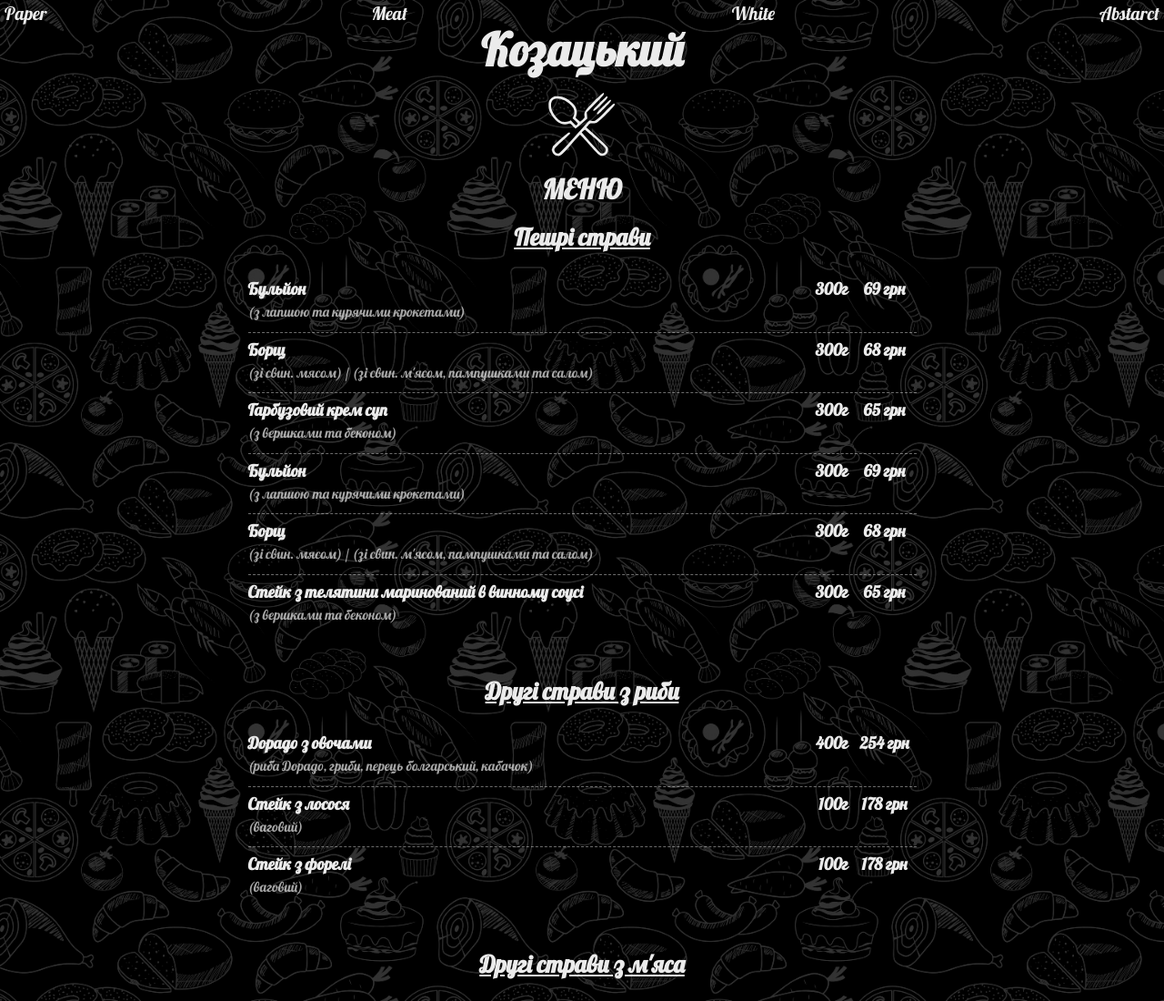
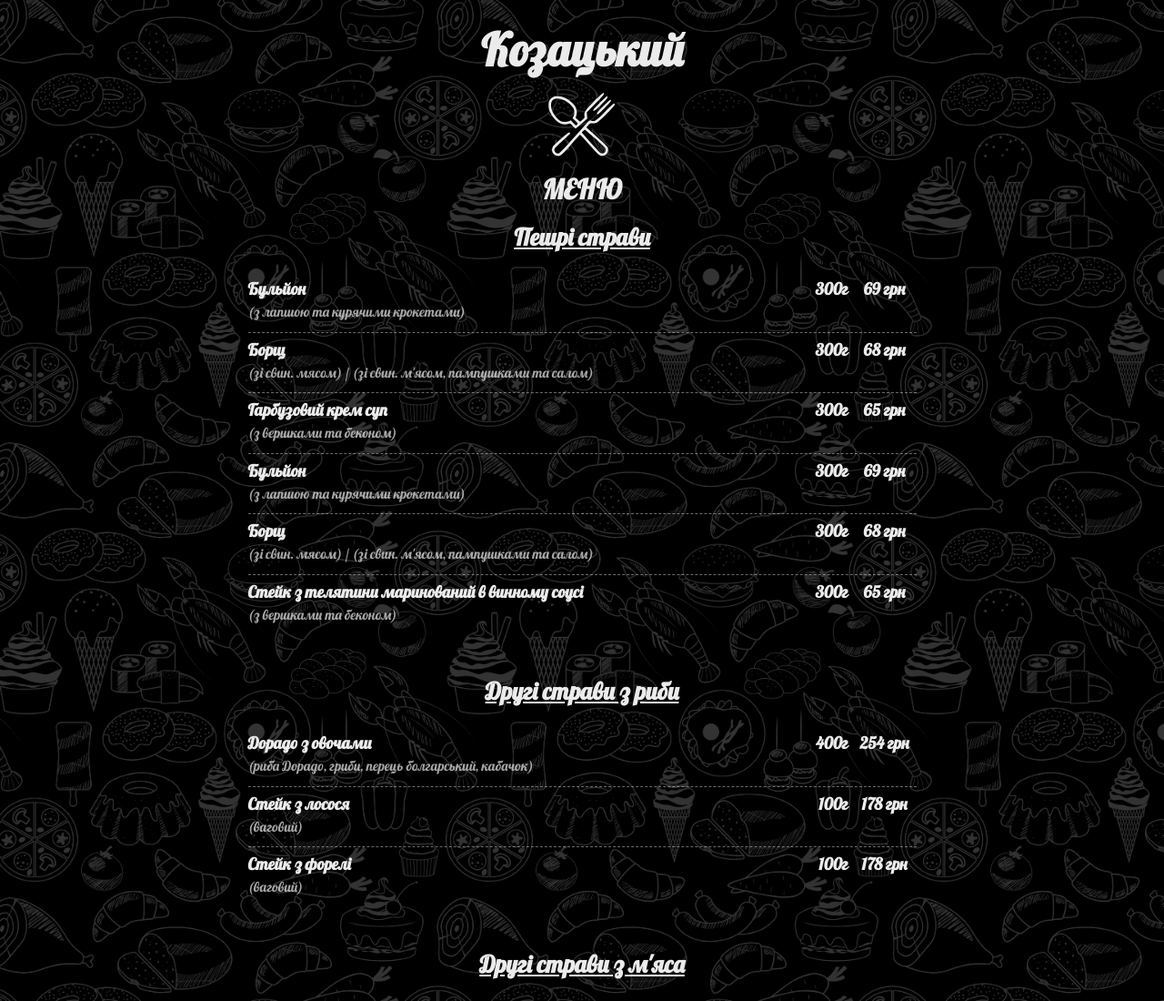
Before and after one commit to Percival234/Kozatskyy, a plain HTML site: page pages/Abstract.html in a window 1280 px wide. Shown: the top 1100 px of the page at 91% size. Drawn offline with Linux system fonts and the light colour scheme.

Commit message:
remove navigation

```diff
--- a/pages/Abstract.html
+++ b/pages/Abstract.html
@@ -8,12 +8,6 @@
   </head>
   <body>
     <div class="wrapper">
-      <nav class="nav">
-        <a href="./Paper.html">Paper</a>
-        <a href="./Meat.html">Meat</a>
-        <a href="./White.html">White</a>
-        <a href="./Abstract.html">Abstarct</a>
-      </nav>
       <div class="menu">
         <div class="menu__header">
           <h1 class="menu__title">Козацький</h1>
```
Also changed, not shown: pages/Meat.html (+0 -6 lines), pages/Paper.html (+0 -6 lines), pages/White.html (+0 -6 lines).
